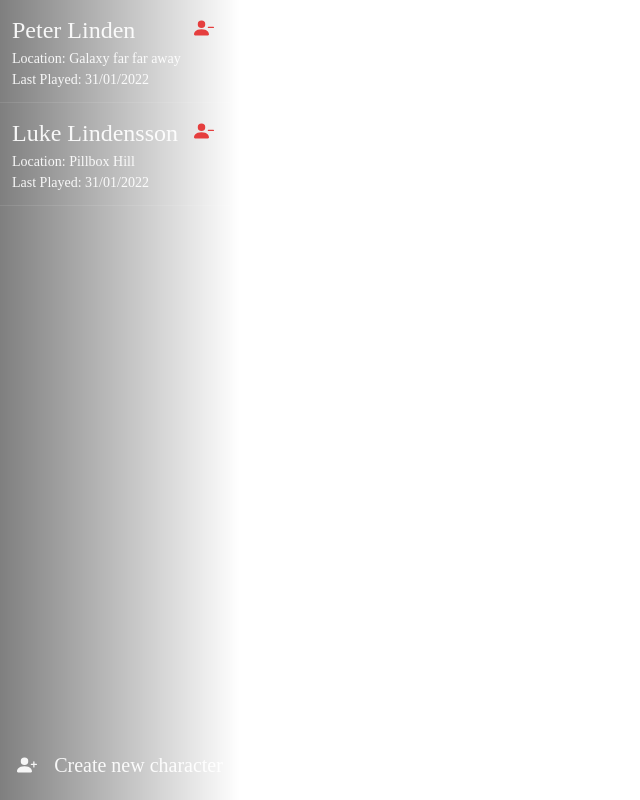
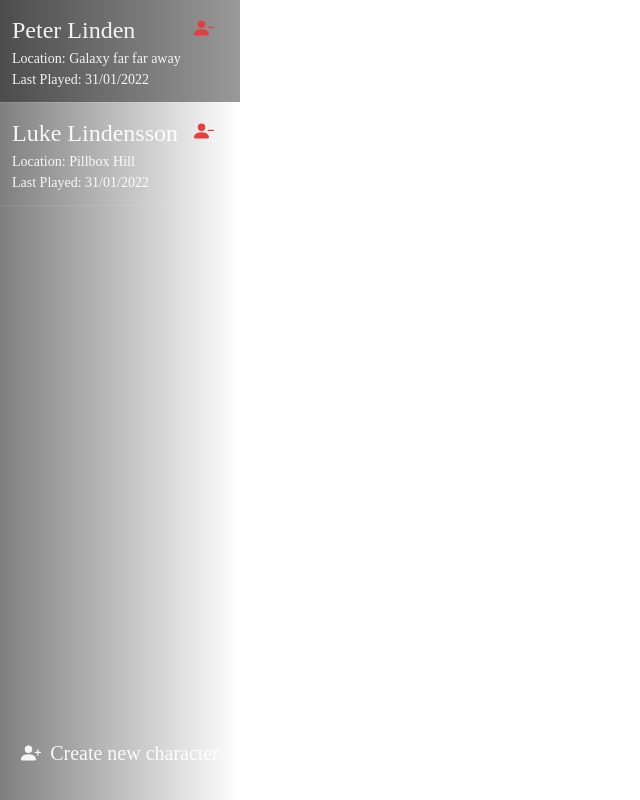
Before and after one commit to overextended/ox_core, a React (Create React App) app in the folder web/: page / in a window 1280 px wide. Shown: the whole page, without its empty margins (0-640 px from the left). Built offline with nearby package versions, Linux system fonts and the light colour scheme.

Commit message:
feat(nui): Hover effects

```diff
--- a/web/src/components/Characters.tsx
+++ b/web/src/components/Characters.tsx
@@ -1,7 +1,8 @@
-import { Box, Text, Divider, Flex, Icon, IconButton } from "@chakra-ui/react";
+import { Box, Text, Divider, Flex, IconButton } from "@chakra-ui/react";
 import { useNuiEvent } from "../hooks/useNuiEvent";
 import { debugData } from "../utils/debugData";
-import { BsPersonDash, BsPersonDashFill } from "react-icons/bs";
+import { BsPersonDashFill } from "react-icons/bs";
+import { customTheme } from "../styles/theme";
 import React from "react";
 
 interface Character {
@@ -53,7 +54,10 @@ const Characters: React.FC = () => {
 						w="100%"
 						alignItems="center"
 						position="relative"
+						transition="0.3s"
+						_hover={{ bg: customTheme.colors.sideHover }}
 					>
+						{console.log(customTheme)}
 						<IconButton
 							aria-label="Delete character"
 							icon={<BsPersonDashFill />}
--- a/web/src/components/SideBar.tsx
+++ b/web/src/components/SideBar.tsx
@@ -2,6 +2,7 @@ import React from "react";
 import { Box, Text, Flex, Spacer, Icon } from "@chakra-ui/react";
 import Characters from "./Characters";
 import { BsFillPersonPlusFill } from "react-icons/bs";
+import { customTheme } from "../styles/theme";
 
 const SideBar: React.FC = () => {
 	return (
@@ -30,7 +31,10 @@ const SideBar: React.FC = () => {
 					justifyContent="space-evenly"
 					alignItems="center"
 					mb={5}
+					p={3}
 					fontFamily="Poppins"
+					transition="0.3s"
+					_hover={{ bg: customTheme.colors.sideHover }}
 				>
 					<Icon as={BsFillPersonPlusFill} verticalAlign="middle" />
 					<Text>Create new character</Text>
--- a/web/src/styles/theme.ts
+++ b/web/src/styles/theme.ts
@@ -5,4 +5,9 @@ const themeConfig: ThemeConfig = {
   useSystemColorMode: false,
 };
 
-export const customTheme = extendTheme({ config: themeConfig });
+export const customTheme = extendTheme({
+  config: themeConfig,
+  colors: {
+    sideHover: 'rgba(0, 0, 0, 0.4)',
+    sideBg: 'linear-gradient(90deg, rgba(0, 0, 0, 0.5) 0%, rgba(0, 0, 0, 0) 100%);'
+}});
```
